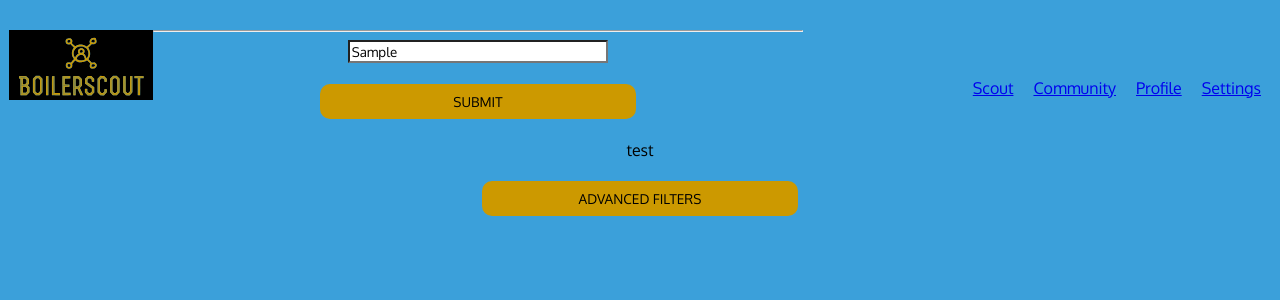
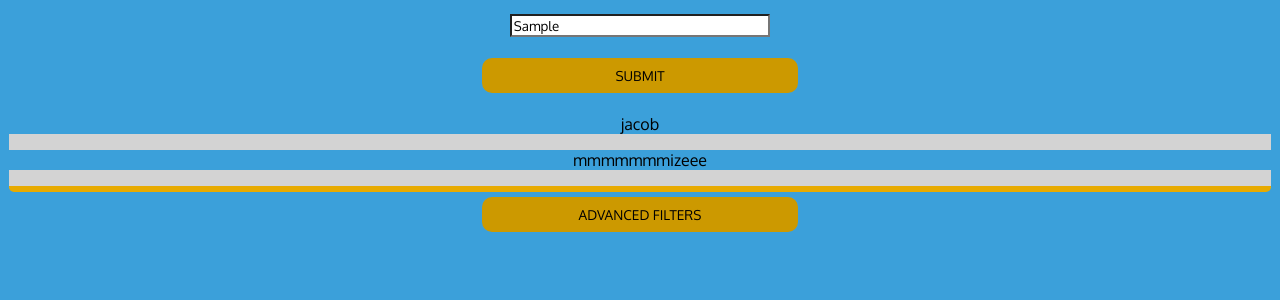
Before and after one commit to tlam6297/BoilerScout, a React (Create React App) app in the folder src/frontend/boilerscout/: page /scout in a window 1280 px wide. Both pictures are taken after typing "Sample" into the empty fields and a click on the button "SUBMIT". Shown: the top 300 px of the page. Built offline with nearby package versions, Linux system fonts and the light colour scheme; a web font is replaced by a local one.

Commit message:
Pass data from Scout to Result component and Style Result

```diff
--- /dev/null
+++ b/src/frontend/boilerscout/src/Result.css
@@ -0,0 +1,5 @@
+.result {
+  border-bottom: 6px solid rgb(231, 170, 0);
+  background-color: lightgrey;
+  border-radius: 5px;
+}
--- a/src/frontend/boilerscout/src/Result.js
+++ b/src/frontend/boilerscout/src/Result.js
@@ -1,6 +1,7 @@
 import React, { Component } from 'react'
 import { Button, FormGroup, FormControl, ControlLabel } from 'react-bootstrap'
 import { BrowserRouter as Router, Route, Link, Redirect} from 'react-router-dom'
+import './Result.css'
 
 class Result extends Component {
   constructor(props) {
@@ -9,10 +10,15 @@ class Result extends Component {
   }
 
   render() {
+    const data = this.props.data;
+
     return (
-      <div className="container">
+      <div className="result">
         <p>
-          test
+          {data.first}
+        </p>
+        <p>
+          {data.last}
         </p>
       </div>
     )
--- a/src/frontend/boilerscout/src/Scout.js
+++ b/src/frontend/boilerscout/src/Scout.js
@@ -28,15 +28,24 @@ class Scout extends Component {
     //const get = new GETRequest('http://localhost:8080/scout');
     e.preventDefault();
 
+    const firstName = "jacob"
+    const lastName = "mmmmmmmizeee"
+    const maj = "Computer Science"
+    const yearr = "Sophomore"
+
     this.setState({
       showResult: true,
+      first: firstName,
+      last: lastName,
+      major: maj,
+      year: yearr,
     });
   }
 
   render() {
     return (
       <div className="Scout">
-        <TopNavBar/>
+        {/*<TopNavBar/>*/}
         <form onSubmit={this.handleSubmit}>
           <FormGroup controlId="search" bsSize="large">
             <FormControl
@@ -59,7 +68,7 @@ class Scout extends Component {
           </form>
 
           {this.state.showResult ?
-            <Result /> :
+            <Result data={this.state}/> :
             null
           }
 
```
